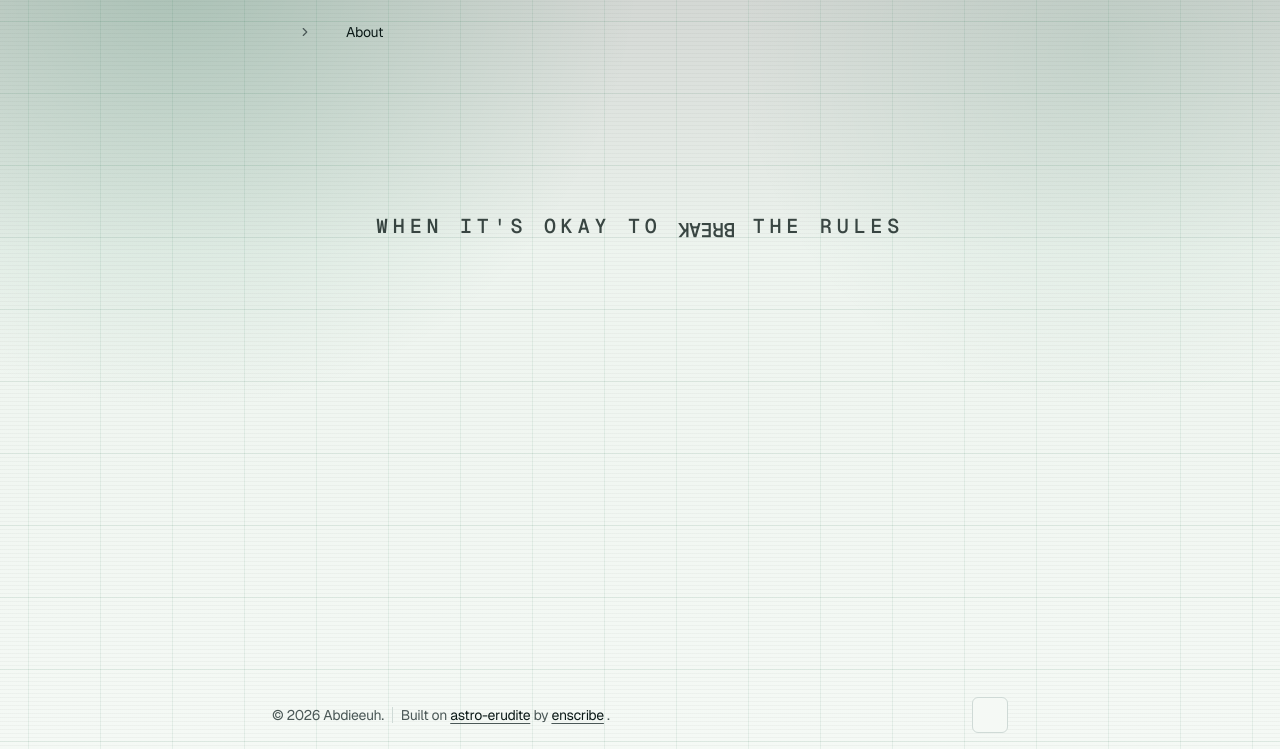
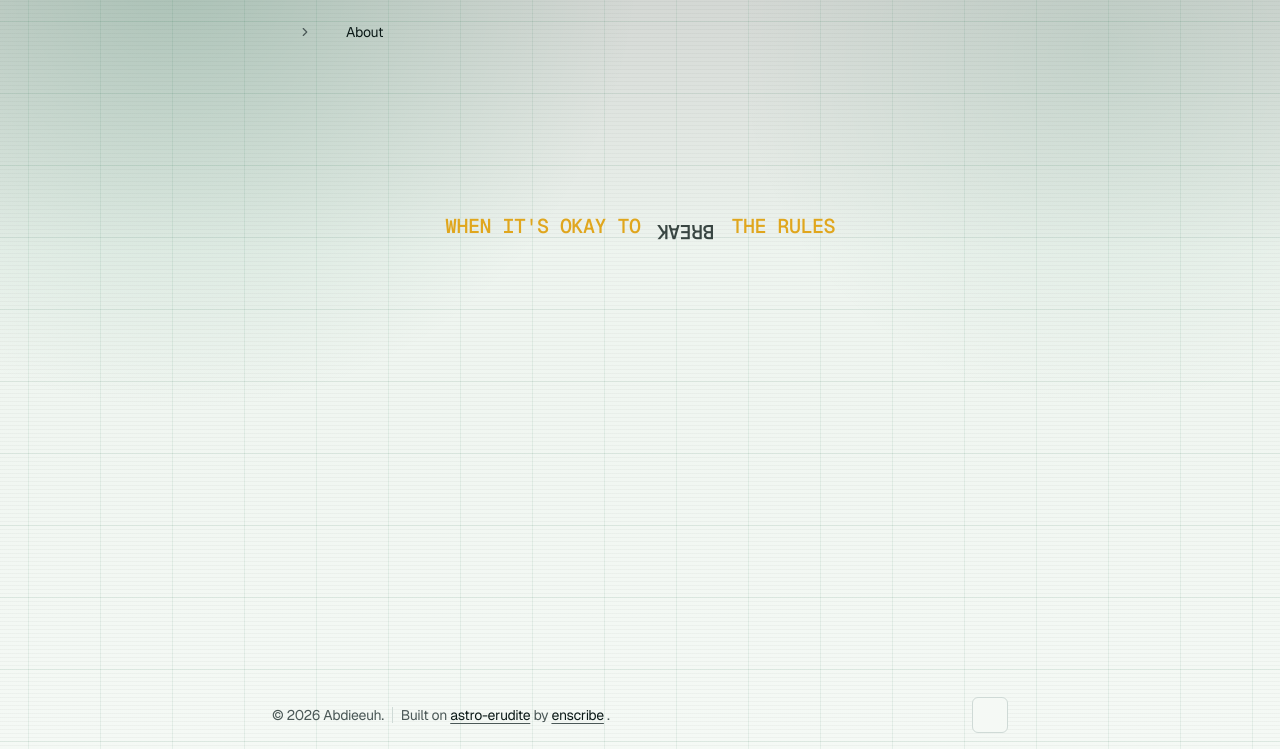
Before and after one commit to abdieeeuh/abdieeeuh.github.io, an Astro site: page /about in a window 1280 px wide. Shown: the part 51-800 px from the top of the page. Built offline with nearby package versions, Linux system fonts and the light colour scheme; Astro itself is replaced by a stand-in of ours; some icons are missing.

Commit message:
edit about

```diff
--- a/src/pages/about.astro
+++ b/src/pages/about.astro
@@ -10,9 +10,9 @@ import Layout from '@/layouts/layout.astro'
 
   <section class="flex min-h-[40vh] items-center justify-center">
     <p class="text-center font-mono text-lg font-semibold tracking-[0.24em] uppercase text-foreground/80 sm:text-xl">
-      When It's Okay to
-      <span class="relative top-[0.18em] inline-block rotate-180">Break</span>
-      the Rules
+      <span class="text-[#E0A61D]">When It's Okay to</span>
+      <span class="relative top-[0.28em] inline-block rotate-180">Break</span>
+      <span class="text-[#E0A61D]">the Rules</span>
     </p>
   </section>
 </Layout>
```
